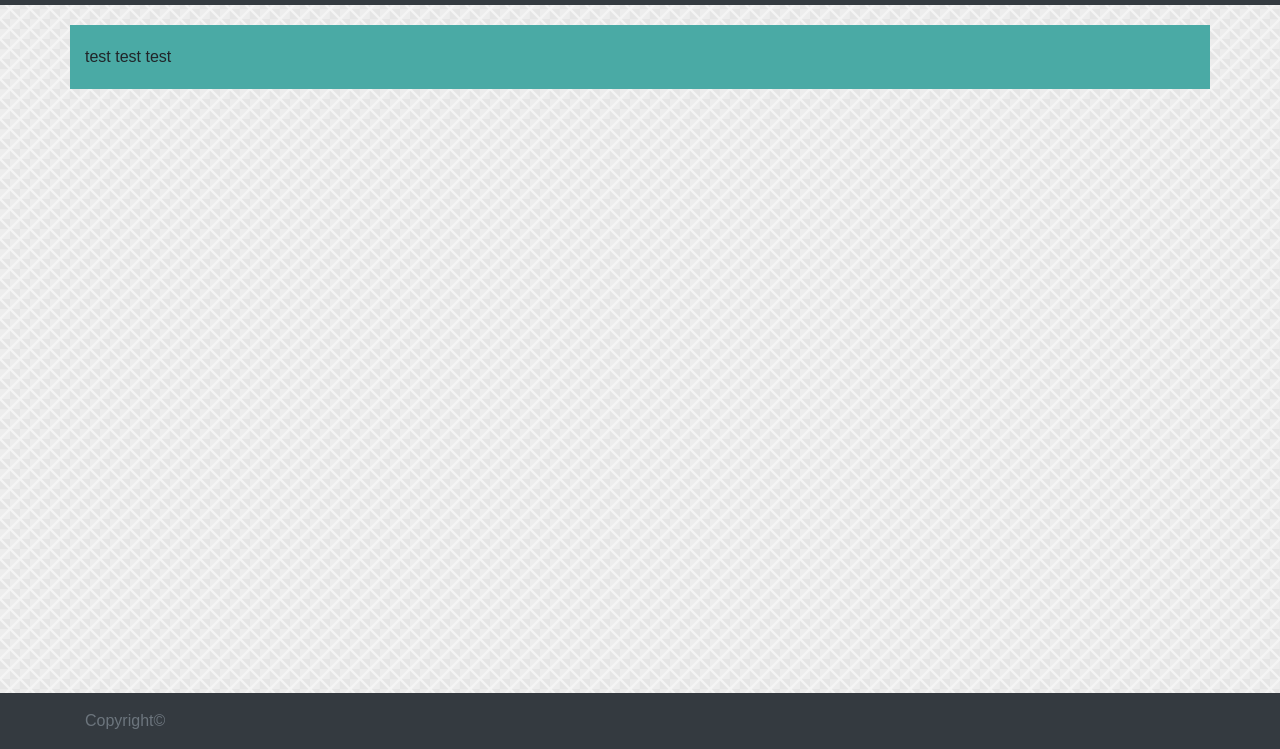
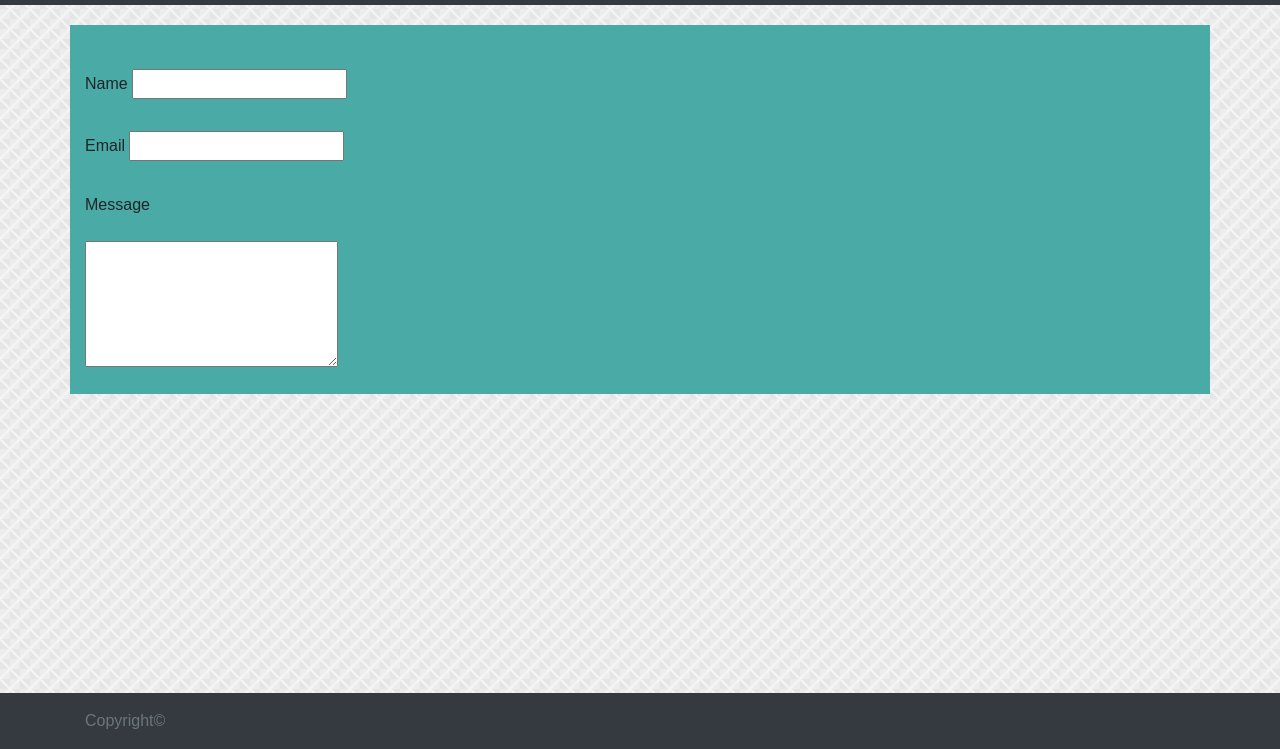
Before and after one commit to hopenix/ResponsivePortfolio, a plain HTML site: page contact.html in a window 1280 px wide. Shown: the part 51-800 px from the top of the page. Drawn offline with nearby package versions, Linux system fonts and the light colour scheme.

Commit message:
contact page

```diff
--- a/contact.html
+++ b/contact.html
@@ -38,7 +38,25 @@
     <main class="container">
       <div class="row">
         <div class="col-sm-8">
-      test test test
+          <form>
+
+            <br>
+            <label>
+                    Name
+                    <input type = "text" name = "Name"; id = "name">
+                </label>
+                <br>
+                <br>
+                <label>
+                        Email
+                    <input type = "text" name = "Email"; id = "email">
+                    </label><br>
+                <br>
+                <label>Message</label>
+                <p> </p>
+                <textarea rows="5" cols="25">
+                </textarea>
+            </form>
 
         </div>
       </div>
```
